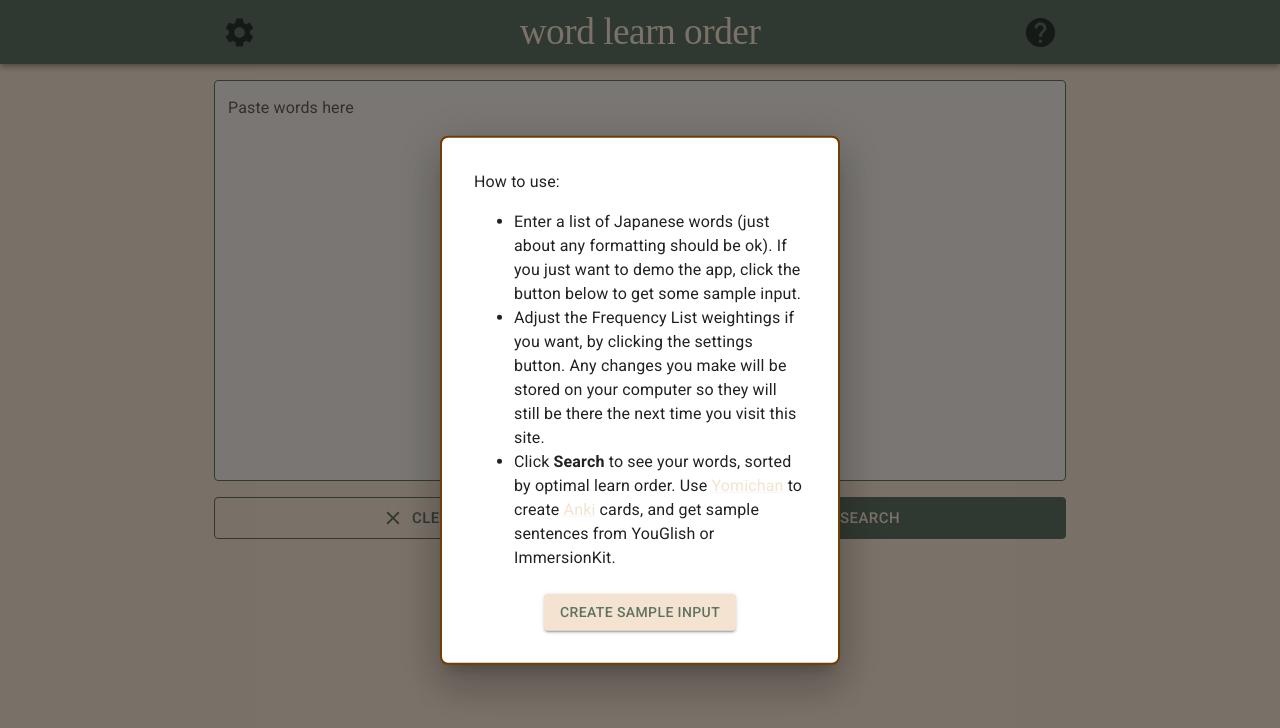
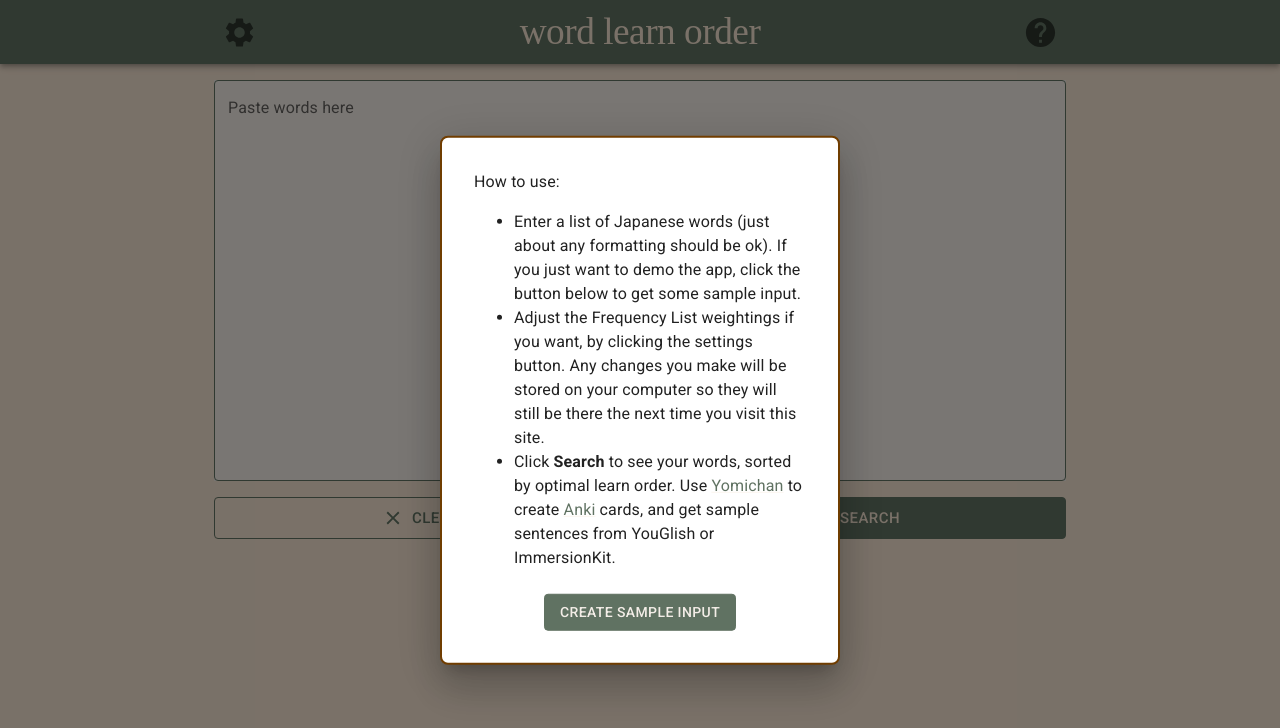
Before and after one commit to c-ehrlich/vocab-learn-order, a React (Create React App) app in the folder frontend/: page / in a window 1280 px wide. Both pictures are taken after a click on the button 1040 px from the left and 32 px from the top of the page. Shown: the top 728 px of the page. Built offline with nearby package versions, Linux system fonts and the light colour scheme.

Commit message:
styling: Header Help Modal

```diff
--- a/frontend/src/components/Header.tsx
+++ b/frontend/src/components/Header.tsx
@@ -16,7 +16,7 @@ import { useNavigate } from 'react-router-dom';
 import { Button, Grid, Link } from '@mui/material';
 import { sampleText } from '../utils/sampleText';
 import { styled } from '@mui/material/styles';
-import { defaultTheme } from '../themes/default';
+import { COLOR_DARK, COLOR_LIGHT, defaultTheme } from '../themes/default';
 
 const LogoText = styled(Typography)({
   userSelect: 'none',
@@ -58,7 +58,10 @@ const Header = () => {
   };
 
   return (
-    <AppBar position='static' sx={{ backgroundColor: defaultTheme.palette.primary.dark }}>
+    <AppBar
+      position='static'
+      sx={{ backgroundColor: defaultTheme.palette.primary.dark }}
+    >
       <Container maxWidth='md' disableGutters>
         <Toolbar>
           <Box sx={{ flexGrow: 0 }}>
@@ -98,15 +101,16 @@ const Header = () => {
             fontFamily='EB Garamond'
             fontWeight='400'
             letterSpacing={-0.5}
-            sx={{ flexGrow: 1, display: 'flex', color: defaultTheme.palette.primary.main }}
+            sx={{
+              flexGrow: 1,
+              display: 'flex',
+              color: defaultTheme.palette.primary.main,
+            }}
             justifyContent='center'
           >
             word learn order
           </LogoText>
-          <IconButton
-            aria-label='help'
-            onClick={handleHelpModalOpen}
-          >
+          <IconButton aria-label='help' onClick={handleHelpModalOpen}>
             <HelpIcon fontSize='large' />
           </IconButton>
           <MaterialModal
@@ -141,10 +145,11 @@ const Header = () => {
             <Grid container justifyContent='center'>
               <Button
                 onClick={handlePopulateTextClick}
-                variant='contained'
+                variant='outlined'
                 sx={{
-                  backgroundColor: defaultTheme.palette.primary.main,
                   marginTop: 1,
+                  backgroundColor: COLOR_DARK,
+                  color: COLOR_LIGHT,
                 }}
               >
                 Create Sample Input
--- a/frontend/src/themes/default.ts
+++ b/frontend/src/themes/default.ts
@@ -32,12 +32,18 @@ export const defaultTheme = createTheme({
       main: COLOR_MID,
       light: COLOR_LIGHT,
       dark: COLOR_DARK,
+      contrastText: COLOR_VERY_DARK,
     },
     secondary: {
       main: DONT_USE_THIS_COLOR,
       light: DONT_USE_THIS_COLOR,
       dark: DONT_USE_THIS_COLOR,
+      contrastText: DONT_USE_THIS_COLOR,
     },
+    action: {
+      hoverOpacity: 0.1,
+    },
+
   },
   components: {
     MuiButton: {
@@ -58,13 +64,6 @@ export const defaultTheme = createTheme({
       styleOverrides: {
         root: {
           backgroundColor: COLOR_LIGHT,
-          '&:active': {
-            // backgroundColor: DONT_USE_THIS_COLOR,
-            color: DONT_USE_THIS_COLOR,
-          },
-          '&:focus': {
-            backgroundColor: DONT_USE_THIS_COLOR,
-          }
         }
       }
     },
@@ -90,19 +89,12 @@ export const defaultTheme = createTheme({
   //       }
   //     }
   //   },
-  //   MuiIconButton: {
-  //     styleOverrides: {
-  //       root: {
-  //         color: '#703d00',
-  //       }
-  //     }
-  //   },
-    // MuiLink: {
-    //   styleOverrides: {
-    //     root: {
-    //       color: 'red',
-    //     }
-    //   }
-    // }
+    MuiLink: {
+      styleOverrides: {
+        root: {
+          color: COLOR_DARK,
+        }
+      }
+    }
   },
 });
```
